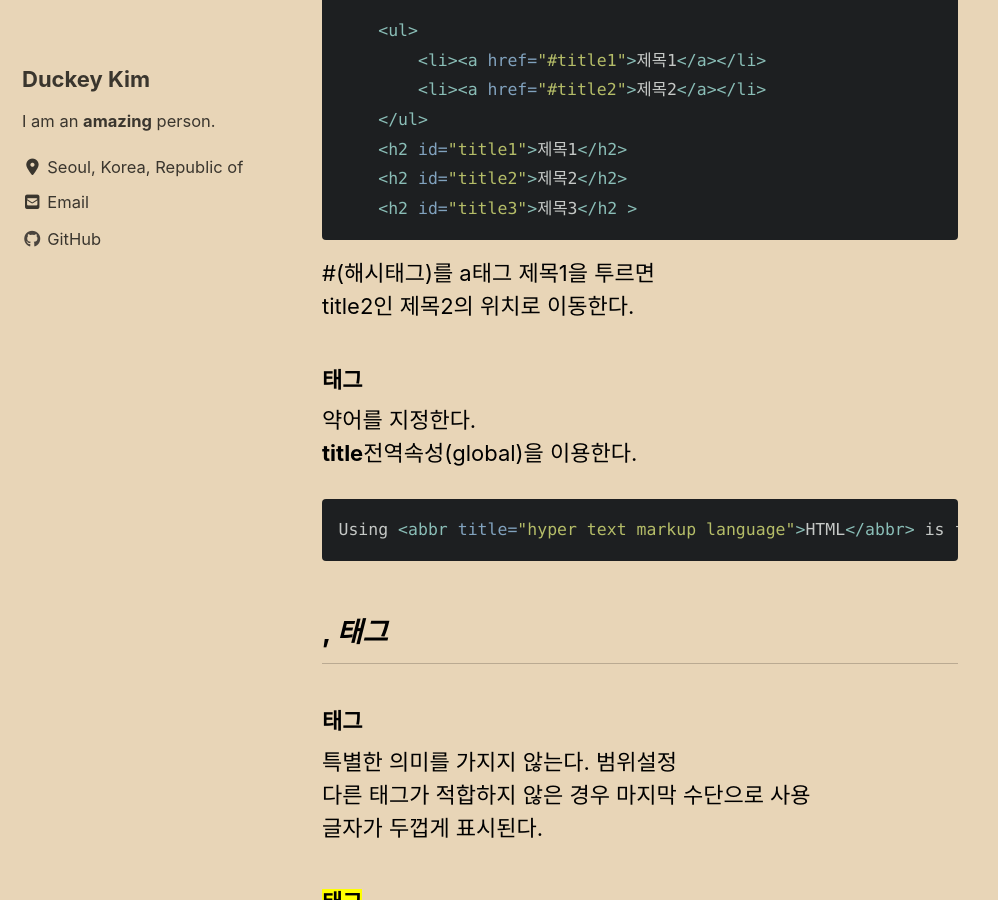
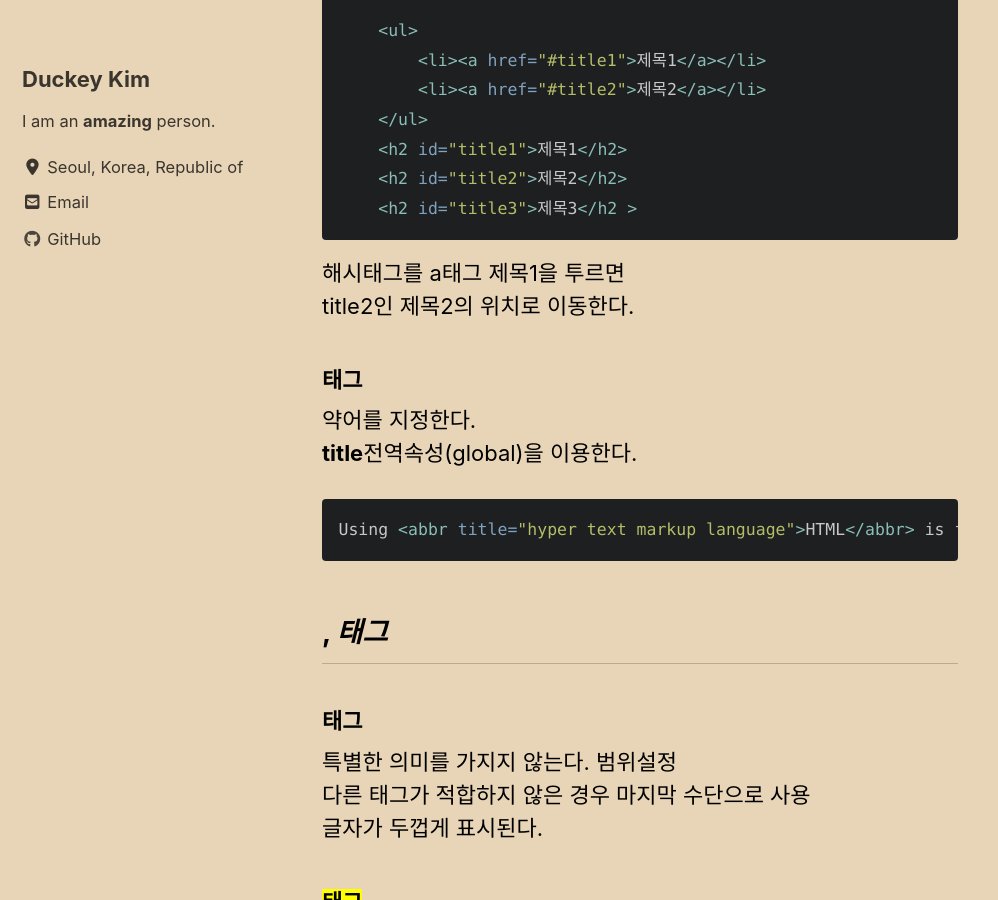
Before and after one commit to duckey-kim/duckey-kim.github.io, a Jekyll site: the page built from _posts/2019-12-16-HTML문자콘텐츠.md, in a window 1280 px wide and 900 px high, scrolled down 4552 px. Shown: the whole window, without its empty margins (0-998 px from the left). Built offline with Jekyll 4.4.1, drawn with Linux system fonts in a browser that asks for light colours; cached includes are drawn as plain includes; nearby versions of some CDN libraries.

````diff
--- a/_posts/2019-12-16-HTML문자콘텐츠.md
+++ b/_posts/2019-12-16-HTML문자콘텐츠.md
@@ -110,6 +110,7 @@ cite의 속성에는 인용된 url을 작성해준다.
 ```html
  <a href="https://google.com" target="_blank">Google</a>
  ```
+
  ```css
  a {
     display: block;    <a>태그는 Inline요소이기때문에 block요소로 변경해준다
@@ -141,7 +142,7 @@ a:hover {
     <h2 id="title2">제목2</h2>
     <h2 id="title3">제목3</h2 >
 ```
-#(해시태그)를 a태그 제목1을 투르면
+해시태그를 a태그 제목1을 투르면
 title2인 제목2의 위치로 이동한다.
 
 
````
